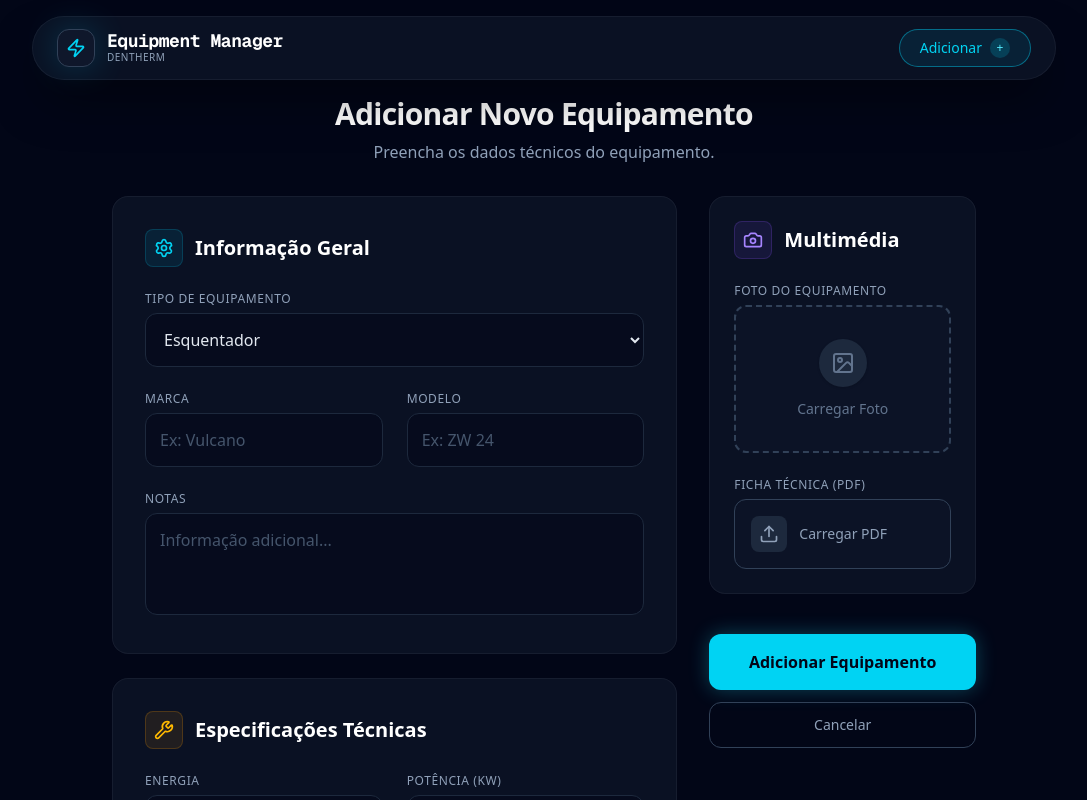
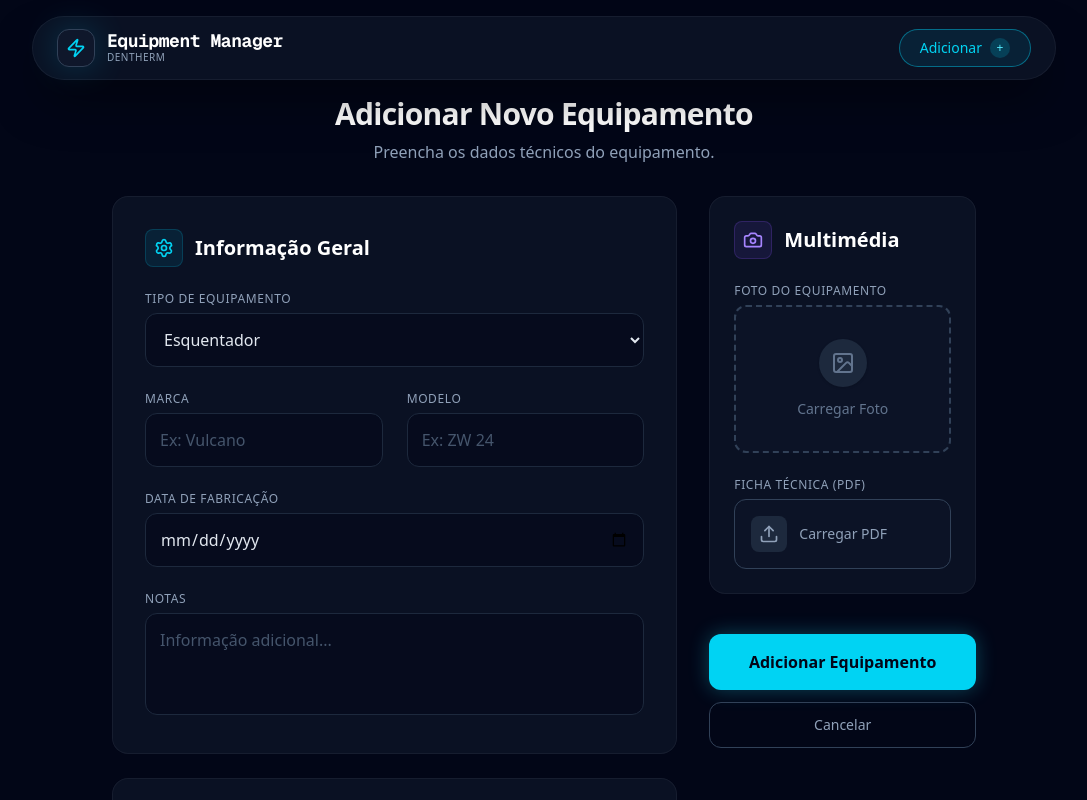
Before and after one commit to interzoneeee/denthermequip, a Next.js app: page /add in a window 1280 px wide. Shown: the top 800 px of the page, without its empty margins (96-1183 px from the left). Built offline with nearby package versions, Linux system fonts and the light colour scheme.

Commit message:
Adiciona data de fabrico

```diff
--- a/src/app/equipment/[id]/page.tsx
+++ b/src/app/equipment/[id]/page.tsx
@@ -141,6 +141,15 @@ export default async function EquipmentPage({
                                             <p className="text-2xl font-bold text-white">{equipment.energia}</p>
                                         </div>
                                     )}
+
+                                    {equipment.dataFabrico && (
+                                        <div>
+                                            <p className="text-xs text-slate-500 uppercase tracking-wider mb-2">Data Fabrico</p>
+                                            <p className="text-2xl font-bold text-white font-mono">
+                                                {new Date(equipment.dataFabrico).toLocaleDateString()}
+                                            </p>
+                                        </div>
+                                    )}
                                 </div>
                             </div>
 
--- a/src/components/EquipmentCard.tsx
+++ b/src/components/EquipmentCard.tsx
@@ -173,6 +173,14 @@ export function EquipmentCard({ equipment }: { equipment: Equipment }) {
                         <div className="grid grid-cols-2 gap-2">
                             {/* Common Fields */}
                             <DataField label="ID" value={equipment.id} className="col-span-2 font-mono text-[10px]" copyable={true} />
+                            {equipment.dataFabrico && (
+                                <DataField
+                                    label="Data Fabrico"
+                                    value={new Date(equipment.dataFabrico).toLocaleDateString()}
+                                    className="col-span-2"
+                                    copyable={true}
+                                />
+                            )}
 
                             {/* Specific Fields based on Type */}
                             {equipment.type === "Esquentador" && (
--- a/src/components/EquipmentForm.tsx
+++ b/src/components/EquipmentForm.tsx
@@ -177,6 +177,15 @@ export function EquipmentForm({ initialData }: Props) {
                                     placeholder="Ex: ZW 24"
                                 />
                                 {errors.modelo && <p className="text-red-400 text-xs mt-1 ml-1">{errors.modelo.message}</p>}
+                            </div>
+
+                            <div className="col-span-full">
+                                <label className="block text-xs font-medium text-slate-400 mb-1.5 uppercase tracking-wider">Data de Fabricação</label>
+                                <input
+                                    type="date"
+                                    {...register("dataFabrico" as any)}
+                                    className="w-full rounded-xl border border-slate-800 bg-slate-950/50 p-3.5 text-slate-200 focus:ring-2 focus:ring-cyan-500/20 focus:border-cyan-500 transition-all outline-none hover:border-slate-700"
+                                />
                             </div>
 
                             <div className="col-span-full">
--- a/src/lib/types.ts
+++ b/src/lib/types.ts
@@ -16,6 +16,7 @@ const BaseFormSchema = z.object({
     marca: z.string().optional(),
     modelo: z.string().optional(),
     notas: z.string().nullable().optional(),
+    dataFabrico: z.string().nullable().optional(), // ISO date string
     pdf: z.string().nullable().optional(), // Base64 string
     pdfName: z.string().nullable().optional(),
     photo: z.string().nullable().optional(), // Base64 string
```
Also changed, not shown: 1 other file (tests, documents, lock files or other folders).
